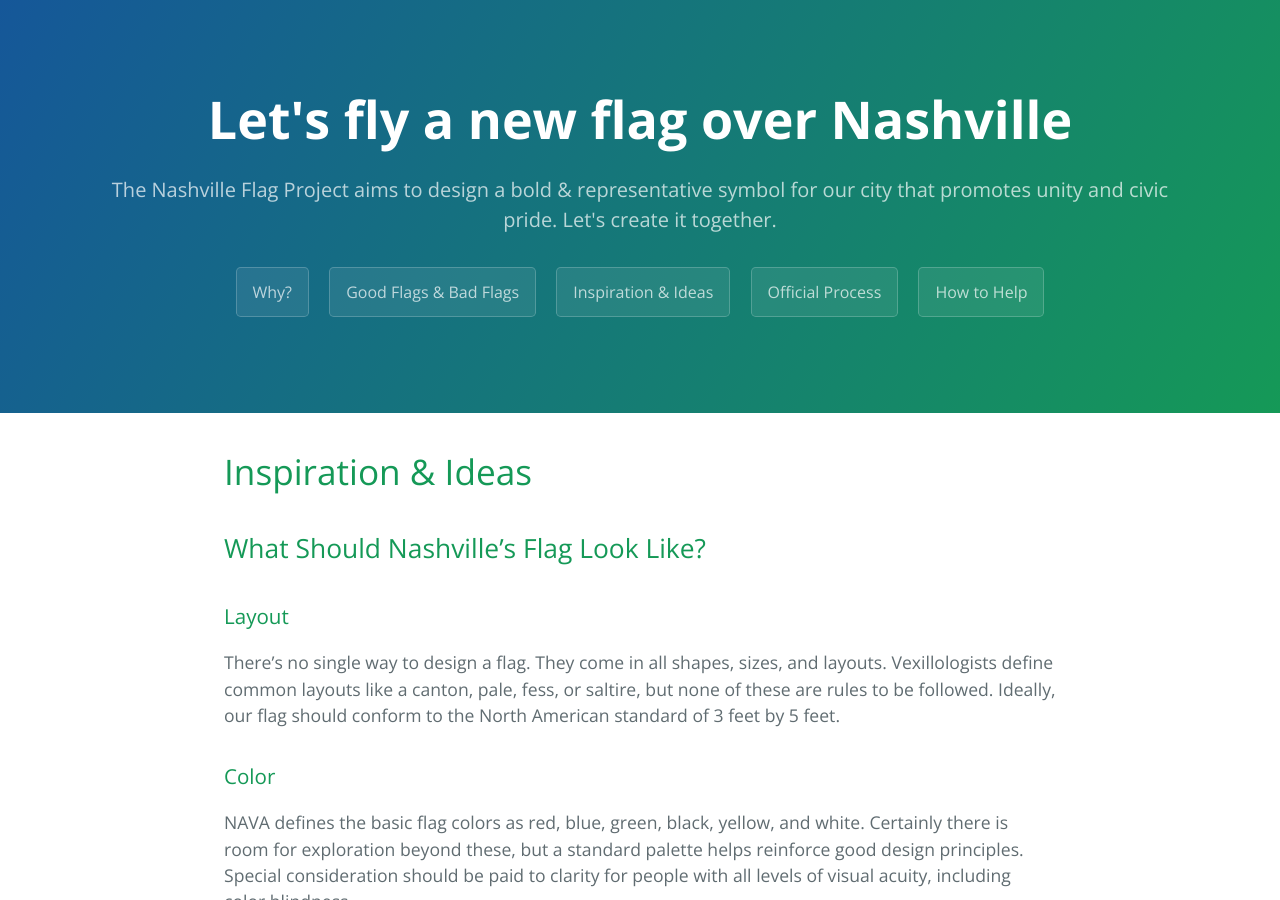
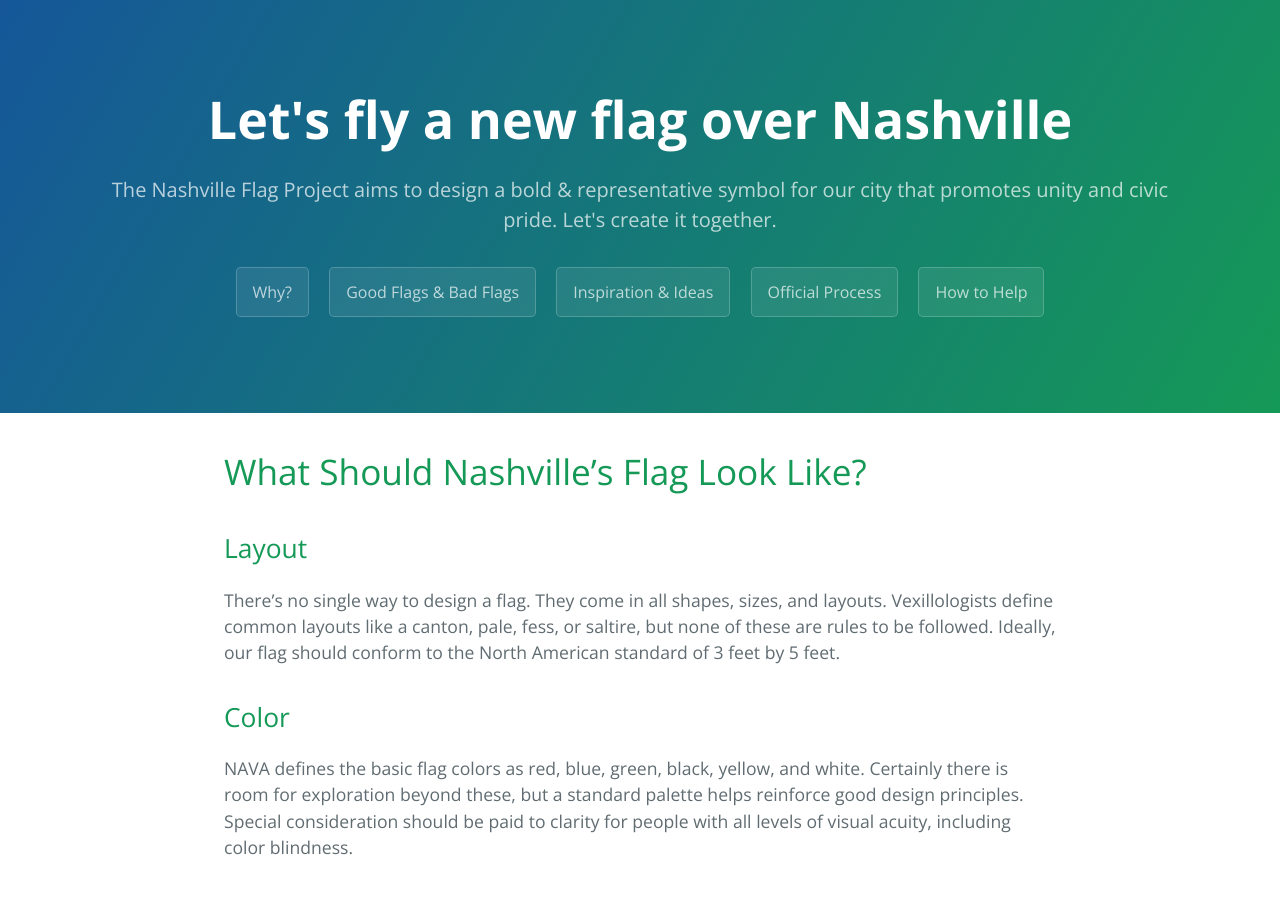
Before and after one commit to jholloway/nashvilleflag, a Jekyll site: the page built from docs/inspiration-and-ideas.md, in a window 1280 px wide and 900 px high. Built offline with Jekyll 4.4.1, drawn with Linux system fonts in a browser that asks for light colours; our own code applies the rules of GitHub Pages for plain Markdown files.

Commit message:
Update inspiration-and-ideas.md

```diff
--- a/docs/inspiration-and-ideas.md
+++ b/docs/inspiration-and-ideas.md
@@ -1,75 +1,73 @@
-# Inspiration &amp; Ideas
+# What Should Nashville’s Flag Look Like?
 
-## What Should Nashville’s Flag Look Like?
-
-### Layout
+## Layout
 There’s no single way to design a flag. They come in all shapes, sizes, and layouts. Vexillologists define common layouts like a canton, pale, fess, or saltire, but none of these are rules to be followed. Ideally, our flag should conform to the North American standard of 3 feet by 5 feet.
 
-### Color
+## Color
 NAVA defines the basic flag colors as red, blue, green, black, yellow, and white. Certainly there is room for exploration beyond these, but a standard palette helps reinforce good design principles. Special consideration should be paid to clarity for people with all levels of visual acuity, including color blindness.
 
-### Shapes
+## Shapes
 Basic shapes have a home on many different flags, from nations to cities. Bars, stripes, crosses, stars, circles, crescents, and other shapes can not only be attractive design elements, they can convey meaning through placement, number, size, and relationship.
 
-### Symbolism
+## Symbolism
 TKTKTKTKTKTKTK
 
-#### Growth & Opportunity
+### Growth & Opportunity
 One of the few elements of Nashville’s current flag that makes sense is the compass rose encircling the city’s seal. According to the city’s historians, this represents “the unlimited horizons of the opportunities ahead.” Considering our explosive growth, this is as true today as it was 50 years ago.
 
-#### Cumberland River
+### Cumberland River
 Throughout the 1800’s, the Cumberland became the lifeblood of the settlement by enabling rapid growth and economic expansion via riverboat trade. In May of 2010, the destruction caused by the flooding of the river’s banks brought Nashvillians together to regroup and rebuild.
 
-#### State Capital & Largest City
+### State Capital & Largest City
 Nashville became the permanent capital of the state of Tennessee in 1826, and is home to the state’s legislature. While we won’t officially know for a few years, recent estimates suggest Nashville has surpassed Memphis as the state’s most populous city.
 
-#### Consolidated City-County
+### Consolidated City-County
 Originally two separate entities, what we think of as Nashville today is actually a consolidated and unified city and county, the first of its kind in the nation. Merged in 1963, Nashville and Davidson County make up one of the largest metropolitan areas in the United States.
 
-#### Music
+### Music
 Since the mid-1900’s, music and Nashville have been intertwined, and today the city is the second-largest center of music production in the nation. And it’s not just country -- every genre of music is represented, including pop, rock, jazz, and even opera.
 
-#### Healthcare
+### Healthcare
 The healthcare industry is responsible for more jobs in Nashville than any other, and it brings in nearly $40 billion to our local economy every year. Our world-class healthcare facilities are a shining example of Southern hospitality.
 
-#### Schools
+### Schools
 Vanderbilt, Belmont, Lipscomb, Tennessee State, Trevecca… these are just the most well-known colleges and universities in the city. Our legendary higher education institutions and pioneering public school system has earned us the moniker “Athens of the South.”
 
-#### Forts
+### Forts
 Fort Nashborough was the inflection point for what would eventually become our entire great city, and Fort Negley was the largest inland fort built during the American Civil War. Both of these structures have become important historic sites in Nashville.
 
-#### Food
+### Food
 Nashville cemented its place in the pantheon of Southern delicacies with our famous hot chicken, but we’ve also adopted many other down-home favorites and made them our own. From barbecue to biscuits, food is an inseparable part of our city’s culture.
 
-#### Caves
+### Caves
 Our region is well-known for its caverns, and important parts of Nashville’s history lie underground. French-Canadian fur trader Timothy Demonbreun, often referred to as our “first citizen,” originally settled in an unassuming cave on the banks of the Cumberland.
 
-### What To Avoid
+## What To Avoid
 TKTKTKTKTKTKTK
 
-#### Tennessee Flag
+### Tennessee Flag
 Tennessee’s flag is iconic, and one of the best-designed of any state. We love our state flag and don’t want to take anything away from it, so we would advise any Nashville city flag to avoid confusion with Tennessee’s flag.
 
-#### Complicated Symbols
+### Complicated Symbols
 Complex iconography may have special meaning to our city, but it takes away from the design of a flag. To restate one of the guiding principles of flag design, symbols should be able to be drawn in their entirety from memory. This increases recall and allows the design to be used in a variety of ways without alteration.
 
-#### Intricate Lines or Cuts
+### Intricate Lines or Cuts
 Flag production can be complicated and expensive, so let’s strive to remove as many roadblocks as possible. Shapes and symbols should have clean, smooth edges with as few curves and angles as possible. For example, a 1:1 recreation of the Cumberland River would not translate well to a flag, but a simplified and stylized version could work.
 
-## Who Else Is Doing This?
+# Who Else Is Doing This?
 At least 50 municipalities across the United States are experiencing government-led or grassroots efforts to change and improve their city flags. Here are just a few of the most notable examples.
 
-### Provo, UT
+## Provo, UT
 This suburb of Salt Lake City threw out one of the nation’s worst city flags and officially adopted a beautiful new design, unanimously approved by its city council.
 
-### South Bend, IN
+## South Bend, IN
 South Bend held a groundbreaking design contest for their new city flag. Officially unveiled in 2016, the design is open-source and belongs to the people.
 
-### Bellingham, WA
+## Bellingham, WA
 While still unofficial, Bellingham’s fresh flag is gaining popularity with local businesses and organizations. Its designer hopes that it will be adopted someday soon.
 
-### Milwaukee, WI
+## Milwaukee, WI
 The flag of Wisconsin’s largest city has been called a “hot mess,” and a “train wreck,” among other things. Enterprising designer Steve Kodis started a campaign to change that. This stunning new design is awaiting an official hearing.
 
-### San Francisco, CA
+## San Francisco, CA
 While it’s still in the early stages, podcaster and vexillophile Roman Mars, who has inspired many flag redesign efforts across the nation, hopes to eventually improve the flag of one of America’s largest cities.
```
